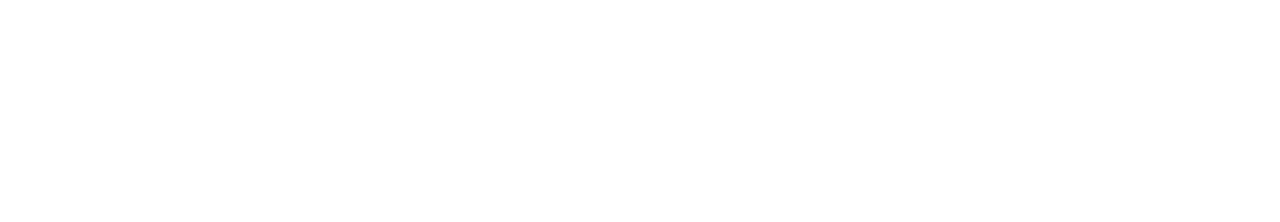
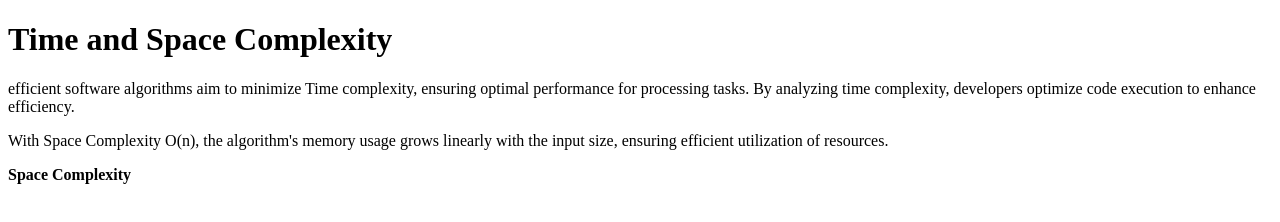
Before and after one commit to acciojob/time-and-space-complexity-varungowdamj, a website: page main.html in a window 1280 px wide. Drawn offline with Linux system fonts and the light colour scheme.

Commit message:
created a submission

```diff
--- a/main.html
+++ b/main.html
@@ -7,7 +7,10 @@
 </head>
 
 <body>
-	<!-- the entire body must be written by student -->
+	<h1>Time and Space Complexity</h1>
+	<p>efficient software algorithms aim to minimize Time complexity, ensuring optimal performance for processing tasks. By analyzing time complexity, developers optimize code execution to enhance efficiency.</p>
+	<p>With Space Complexity O(n), the algorithm's memory usage grows linearly with the input size, ensuring efficient utilization of resources.</p>
+	<b>Space Complexity</b>
     <script type="text/javascript" src="./script.js">
 </script>
 
```
